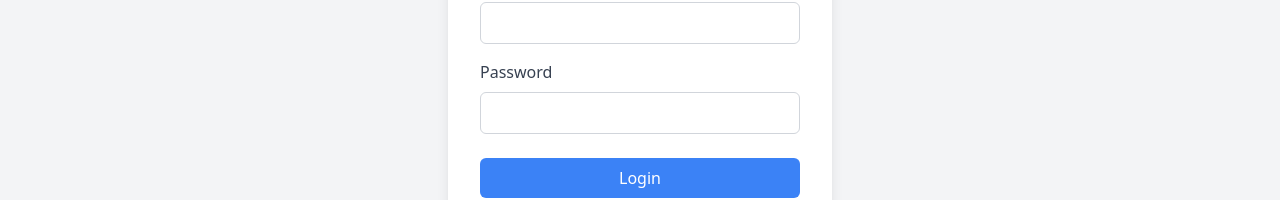
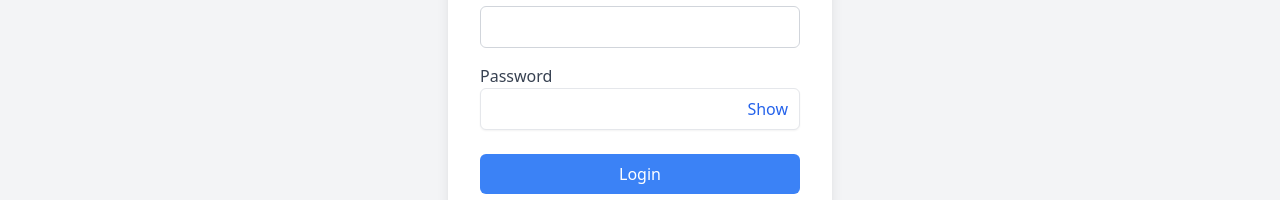
Before and after one commit to himanshirawat/kanban-project, a Next.js app: page /login in a window 1280 px wide. Shown: the part 388-588 px from the top of the page. Built offline with nearby package versions, Linux system fonts and the light colour scheme.

Commit message:
show hide password

```diff
--- a/components/Header.jsx
+++ b/components/Header.jsx
@@ -1,15 +1,17 @@
-'use client';
-import Link from 'next/link';
-import React, { useEffect, useState } from 'react';
-import Cookies from 'js-cookie';
+"use client";
+import Link from "next/link";
+import React, { useEffect, useState } from "react";
+import Cookies from "js-cookie";
 
 export default function Header() {
   const [isLoggedIn, setIsLoggedIn] = useState(false);
 
   useEffect(() => {
-    const token = Cookies.get('token');
+    const token = Cookies.get("token");
     if (token) {
       setIsLoggedIn(true);
+    } else {
+      setIsLoggedIn(false);
     }
   }, []);
 
--- a/components/LoginPage.jsx
+++ b/components/LoginPage.jsx
@@ -7,9 +7,14 @@ import Cookies from "js-cookie";
 const LoginPage = () => {
   const [email, setEmail] = useState("");
   const [password, setPassword] = useState("");
+  const [isPasswordVisible, setIsPasswordVisible] = useState(false);
   const [error, setError] = useState("");
   const [loading, setLoading] = useState(false);
   const router = useRouter();
+
+  const togglePasswordVisibility = () => {
+    setIsPasswordVisible((prevState) => !prevState);
+  };
 
   const handleSubmit = async (e) => {
     e.preventDefault();
@@ -69,14 +74,23 @@ const LoginPage = () => {
             <label htmlFor="password" className="block text-gray-700">
               Password
             </label>
+            <div className="relative">
               <input
-              type="password"
+                type={isPasswordVisible ? "text" : "password"}
                 id="password"
                 value={password}
                 onChange={(e) => setPassword(e.target.value)}
+                className="w-full px-4 py-2 border rounded-md shadow-sm focus:ring-indigo-500 focus:border-indigo-500"
                 required
-              className="w-full px-4 py-2 mt-2 border border-gray-300 rounded-md focus:outline-none focus:ring-2 focus:ring-blue-500"
               />
+              <button
+                type="button"
+                onClick={togglePasswordVisibility}
+                className="absolute right-3 top-1/2 transform -translate-y-1/2 text-blue-600 focus:outline-none"
+              >
+                {isPasswordVisible ? "Hide" : "Show"}
+              </button>
+            </div>
           </div>
 
           <button
--- a/components/Register.jsx
+++ b/components/Register.jsx
@@ -7,11 +7,16 @@ export default function Register() {
   const [username, setUsername] = useState("");
   const [email, setEmail] = useState("");
   const [password, setPassword] = useState("");
+  const [isPasswordVisible, setIsPasswordVisible] = useState(false);
   const [otp, setOtp] = useState("");
   const [error, setError] = useState("");
   const [loading, setLoading] = useState(false);
   const [isOtpSent, setIsOtpSent] = useState(false);
   const router = useRouter();
+
+  const togglePasswordVisibility = () => {
+    setIsPasswordVisible((prevState) => !prevState);
+  };
 
   const handleRegister = async (e) => {
     e.preventDefault();
@@ -122,14 +127,23 @@ export default function Register() {
               >
                 Password
               </label>
+              <div className="relative">
                 <input
-                type="password"
+                  type={isPasswordVisible ? "text" : "password"}
                   id="password"
                   value={password}
                   onChange={(e) => setPassword(e.target.value)}
                   className="w-full px-4 py-2 border rounded-md shadow-sm focus:ring-indigo-500 focus:border-indigo-500"
                   required
                 />
+                <button
+                  type="button"
+                  onClick={togglePasswordVisibility}
+                  className="absolute right-3 top-1/2 transform -translate-y-1/2 text-blue-600 focus:outline-none"
+                >
+                  {isPasswordVisible ? "Hide" : "Show"}
+                </button>
+              </div>
             </div>
           </>
         ) : (
```
Lines whose indentation alone changed are shown as unchanged.
